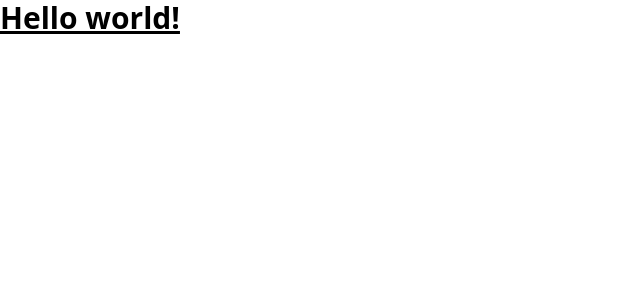
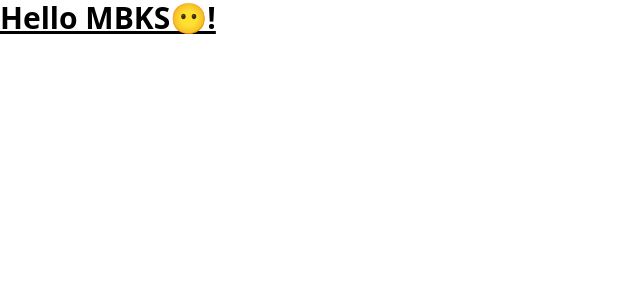
Before and after one commit to MBKS-GO/MBKS-Frontend, a Next.js app: page / in a window 1280 px wide. Shown: the top 300 px of the page, without its empty margins (0-640 px from the left). Built offline with nearby package versions, Linux system fonts and the light colour scheme.

Commit message:
vercel: trigger deployment

```diff
--- a/app/page.tsx
+++ b/app/page.tsx
@@ -3,5 +3,5 @@
 const inter = Inter({ subsets: ['latin'] })
 
 export default function Home() {
-  return <h1 className="text-3xl font-bold underline">Hello world!</h1>;
+  return <h1 className="text-3xl font-bold underline">Hello MBKS😶!</h1>;
 }
```
